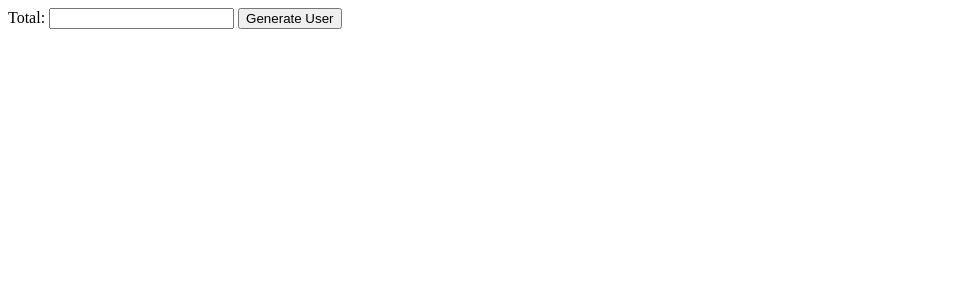
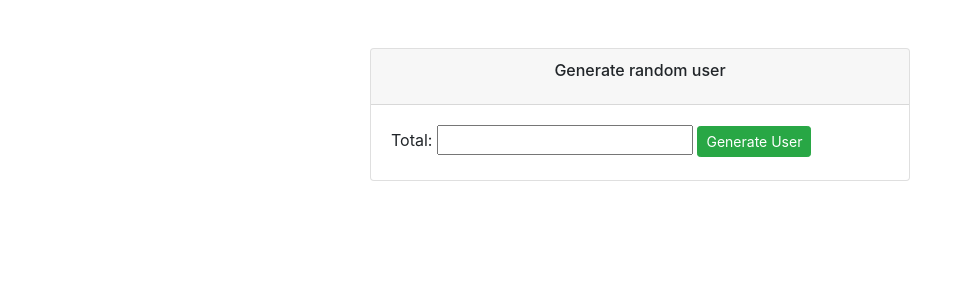
Before and after one commit to mbrsagor/RabbitMQ, a Django app: page / in a window 1280 px wide. Shown: the top 300 px of the page, without its empty margins (0-965 px from the left). Run offline with Django 4.2, Linux system fonts and the light colour scheme; parts of the project's set-up code (start-up, migrations or seed data) failed here and were passed over; some libraries are stand-ins or nearby versions.

Commit message:
Refactor: UI refactor and user create limit refactor

```diff
--- a/core/forms.py
+++ b/core/forms.py
@@ -5,7 +5,7 @@ from django.core.validators import MinValueValidator, MaxValueValidator
 class GenerateRandomUserForm(forms.Form):
     total = forms.IntegerField(
         validators=[
-            MinValueValidator(50),
+            MinValueValidator(10),
             MaxValueValidator(500)
         ]
     )
--- a/core/tasks.py
+++ b/core/tasks.py
@@ -5,8 +5,8 @@ from celery import shared_task
 
 
 @shared_task
-def create_random_user_accounts(total):
-    for i in range(total):
+def create_random_users(total):
+    for user in range(total):
         username = 'user_{}'.format(get_random_string(10, string.ascii_letters))
         email = '{}@example.com'.format(username)
         password = get_random_string(50)
--- a/core/templates/core/generate_random_users.html
+++ b/core/templates/core/generate_random_users.html
@@ -3,15 +3,27 @@
 <head>
     <meta charset="UTF-8">
     <title>Generate User</title>
+    <link rel="stylesheet"
+          href="https://maxcdn.bootstrapcdn.com/bootstrap/4.0.0/css/bootstrap.min.css">
 </head>
 <body>
-
-
-<form method="POST">
-    {% csrf_token %}
-    {{ form }}
-    <button type="submit">Generate User</button>
-</form>
-
+<div class="container mt-5">
+    <div class="row">
+        <div class="col-md-6 offset-3">
+            <div class="card">
+                <div class="card-header text-center">
+                    <h6 class="card-title">Generate random user</h6>
+                </div>
+                <div class="card-body">
+                    <form method="POST">
+                        {% csrf_token %}
+                        {{ form }}
+                        <button class="btn btn-success btn-sm" type="submit">Generate User</button>
+                    </form>
+                </div>
+            </div>
+        </div>
+    </div>
+</div>
 </body>
 </html>
--- a/core/views.py
+++ b/core/views.py
@@ -5,7 +5,7 @@ from django.views.generic import ListView
 from django.shortcuts import redirect
 
 from .forms import GenerateRandomUserForm
-from .tasks import create_random_user_accounts
+from .tasks import create_random_users
 
 
 class GenerateRandomUserView(FormView):
@@ -14,9 +14,9 @@ class GenerateRandomUserView(FormView):
 
     def form_valid(self, form):
         total = form.cleaned_data.get('total')
-        create_random_user_accounts.delay(total)
+        create_random_users.delay(total)
         messages.success(self.request, 'We are generating your random users! Wait a moment and refresh this page.')
-        return redirect('/')
+        return redirect('/users/')
 
 
 class UserListView(ListView):
```
Also changed, not shown: templates/run.html (deleted, +0 -24 lines).
